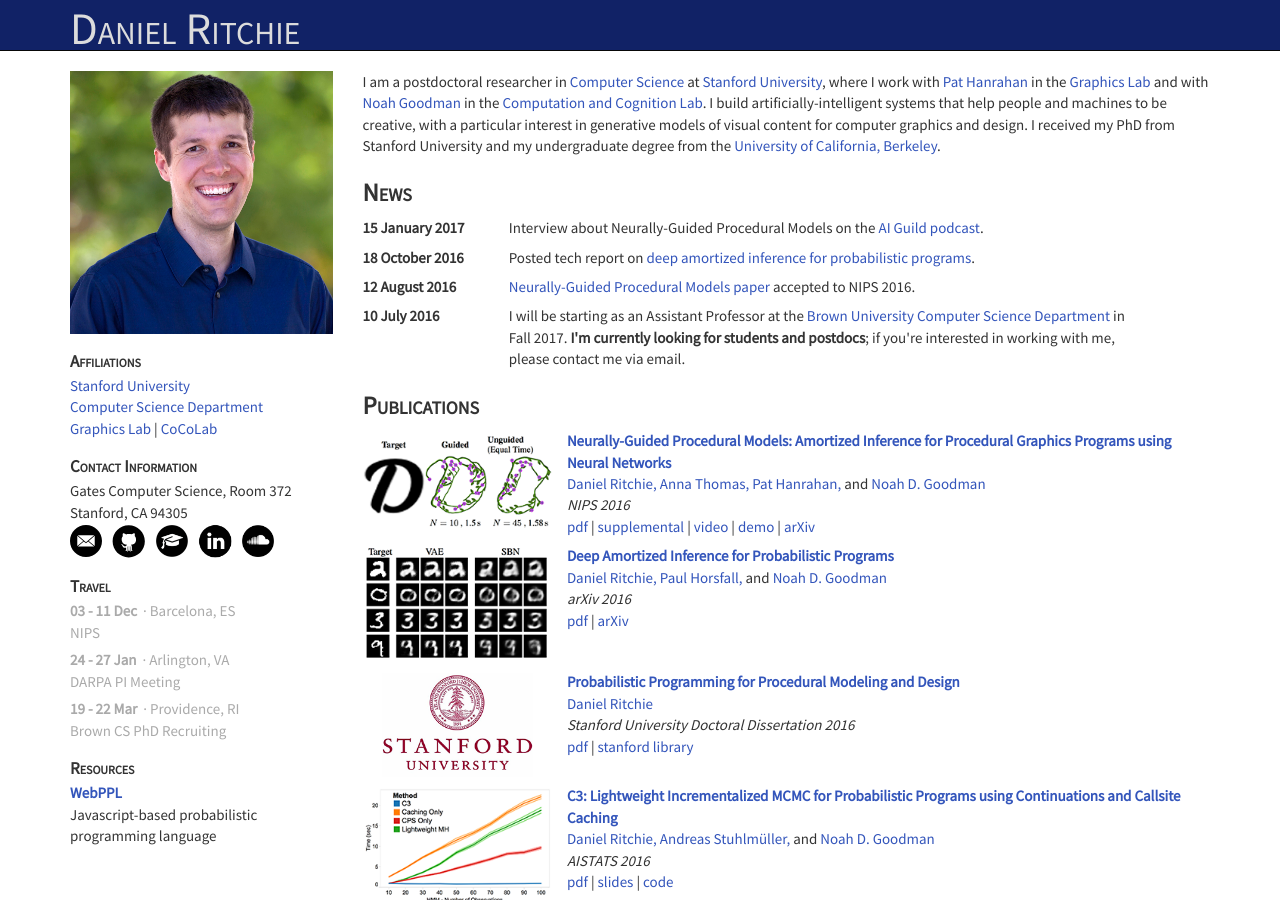
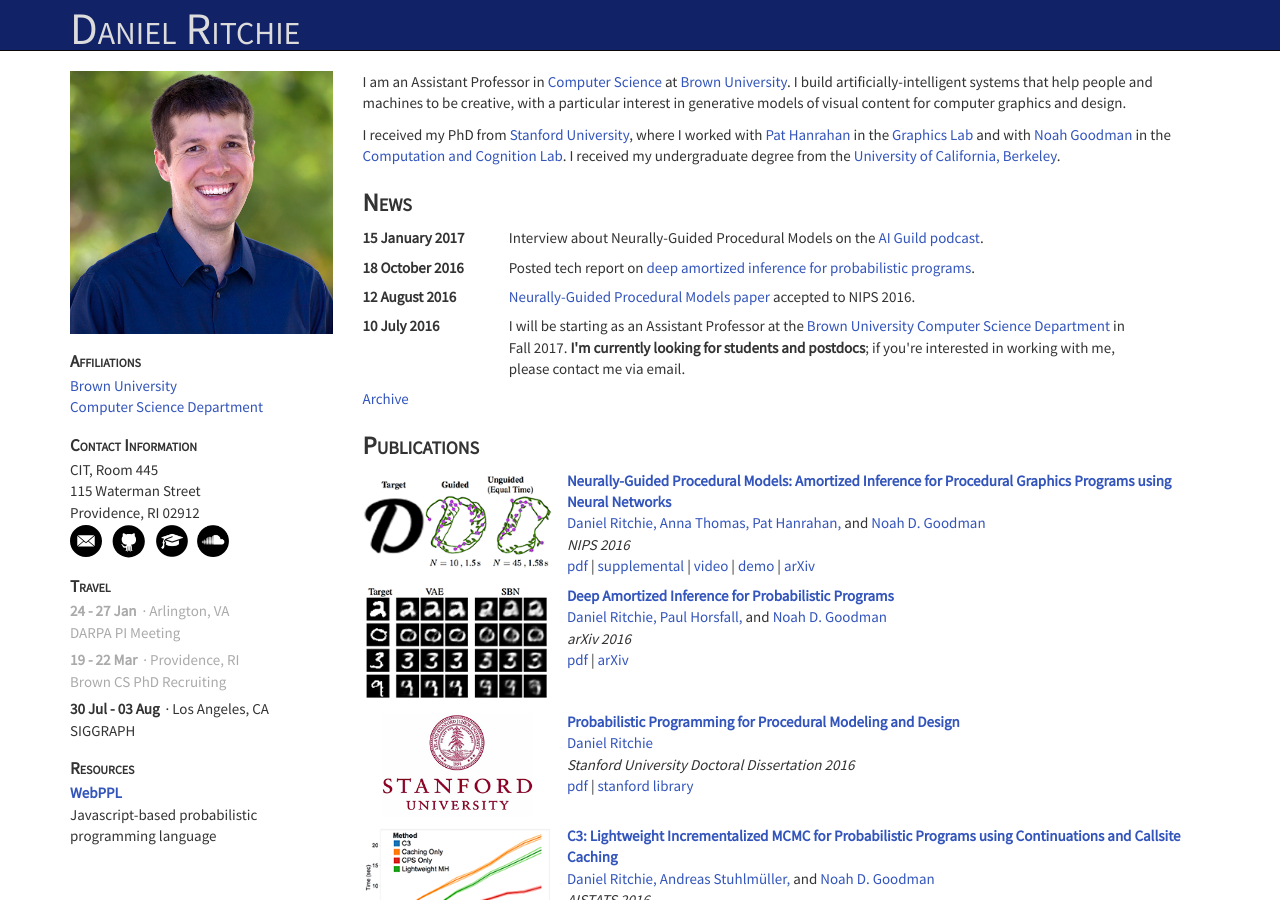
Before and after one commit to dritchie/dritchie.github.io, a Jekyll site: the page built from index.html, in a window 1280 px wide and 900 px high. Built offline with Jekyll 4.4.1, drawn with Linux system fonts in a browser that asks for light colours.

Commit message:
Update info from Stanford to Brown. Limit news and travel to 5 and 3 items, respectively. Link to news archive page for full history of news items.

```diff
--- a/_data/travel.json
+++ b/_data/travel.json
@@ -22,5 +22,12 @@
 			"location": "Providence, RI"
 		},
 
+		{
+			"startdate": "2017-07-30",
+			"enddate": "2017-08-03",
+			"event": "SIGGRAPH",
+			"location": "Los Angeles, CA"
+		},
+
 	]
 }
--- a/_includes/sidebar.html
+++ b/_includes/sidebar.html
@@ -4,17 +4,17 @@
 
 <div class='sidebaritem' id='affiliations'>
 	<div class='sidebarheader'>Affiliations</div>
-	<div><a target='_blank' href='http://stanford.edu'>Stanford University</a></div>
-	<div><a target='_blank' href='http://cs.stanford.edu'>Computer Science Department</a></div>
-	<div><a target='_blank' href='http://graphics.stanford.edu'>Graphics Lab</a> | <a target='_blank' href='http://cocolab.stanford.edu'>CoCoLab</a></div>
+	<div><a target='_blank' href='http://brown.edu'>Brown University</a></div>
+	<div><a target='_blank' href='http://cs.brown.edu'>Computer Science Department</a></div>
 </div>
 
 <div class='sidebaritem' id='contactinfo'>
 	<div class='sidebarheader'>Contact Information</div>
-	<div>Gates Computer Science, Room 372</div>
-	<div>Stanford, CA 94305</div>
+	<div>CIT, Room 445</div>
+	<div>115 Waterman Street</div>
+	<div>Providence, RI 02912</div>
 	<div>
-		<a href='mailto:dritchie@cs.stanford.edu' style='text-decoration:none'>
+		<a href='mailto:daniel_ritchie@brown.edu' style='text-decoration:none'>
 		  <img src='img/icons/email.svg' type='image/svg+xml'
 		       width=32px style='vertical-align:middle'>
 		</a>
@@ -27,11 +27,6 @@
 		<a target='_blank' href='misc/cv.pdf' style='text-decoration:none'>
 		  <img src='img/icons/cv.png'
 		       width=32px style='vertical-align:middle'>
-		</a>
-		&nbsp;
-		<a target='_blank' href='https://www.linkedin.com/in/daniel-ritchie-266127109' style='text-decoration:none'>
-		  <img src='img/icons/linkedin.png'
-		       width=36px style='vertical-align:middle'>
 		</a>
 		&nbsp;
 		<a target='_blank' href='https://soundcloud.com/daniel-ritchie-2' style='text-decoration:none'>
@@ -49,8 +44,9 @@
 
 	{% assign sortedtravelitems = site.data.travel.items | sort: 'startdate' %}
 
-	{% for travitem in site.data.travel.items %}
+	{% for travitem in sortedtravelitems %}
 
+		{% if forloop.rindex <= 3 %}
 			{% capture datestring %}
 				{% assign startdateparts = travitem.startdate | split: '-' %}
 				{% assign startmonthi = startdateparts[1] | minus: 1 %}
@@ -74,6 +70,7 @@
 				<span class='traveldate'>{{ datestring }}</span>&nbsp;&middot;&nbsp;<span class='travelloc'>{{ travitem.location }}</span><br/>
 				<span class='travelevent'>{{ travitem.event }}</span>
 			</div>
+		{% endif %}
 
 	{% endfor %}
 
--- a/index.html
+++ b/index.html
@@ -6,7 +6,10 @@
 	<div class='hidden-md hidden-lg mainheader'>About</div>
 
 	<p>
-		I am a postdoctoral researcher in <a target='_blank' href='https://cs.stanford.edu'>Computer Science</a> at <a target='_blank' href='https://stanford.edu'>Stanford University</a>, where I work with <a target='_blank' href='https://graphics.stanford.edu/~hanrahan'>Pat Hanrahan</a> in the <a target='_blank' href='https://graphics.stanford.edu'>Graphics Lab</a> and with <a target='_blank' href='http://cocolab.stanford.edu/ndg.html'>Noah Goodman</a> in the <a target='_blank' href='http://cocolab.stanford.edu'>Computation and Cognition Lab</a>. I build artificially-intelligent systems that help people and machines to be creative, with a particular interest in generative models of visual content for computer graphics and design. I received my PhD from Stanford University and my undergraduate degree from the <a target='_blank' href='http://www.berkeley.edu'>University of California, Berkeley</a>.
+		I am an Assistant Professor in  <a target='_blank' href='https://cs.brown.edu'>Computer Science</a> at <a target='_blank' href='https://brown.edu'>Brown University</a>. I build artificially-intelligent systems that help people and machines to be creative, with a particular interest in generative models of visual content for computer graphics and design.
+	</p>
+	<p>
+		I received my PhD from <a target='_blank' href='https://stanford.edu'>Stanford University</a>, where I worked with <a target='_blank' href='https://graphics.stanford.edu/~hanrahan'>Pat Hanrahan</a> in the <a target='_blank' href='https://graphics.stanford.edu'>Graphics Lab</a> and with <a target='_blank' href='http://cocolab.stanford.edu/ndg.html'>Noah Goodman</a> in the <a target='_blank' href='http://cocolab.stanford.edu'>Computation and Cognition Lab</a>. I received my undergraduate degree from the <a target='_blank' href='http://www.berkeley.edu'>University of California, Berkeley</a>.
 	</p>
 
 </div>
@@ -16,7 +19,7 @@
 
 	{% assign sortednews = site.news | sort: 'date','last' | reverse %}
 
-	{% for newsitem in sortednews %}
+	{% for newsitem in sortednews limit: 5 %}
 
 		<div class='row newsitem'>
 			<div class='col-md-3 col-lg-2 newsdate'>{{ newsitem.date | date_to_long_string }}</div>
@@ -24,6 +27,8 @@
 		</div>
 
 	{% endfor %}
+
+	<a href='newsarchive.html'>Archive</a>
 
 </div>
 
```
Also changed, not shown: newsarchive.html (added, +19 -0 lines). Lines whose indentation alone changed are shown as unchanged.
